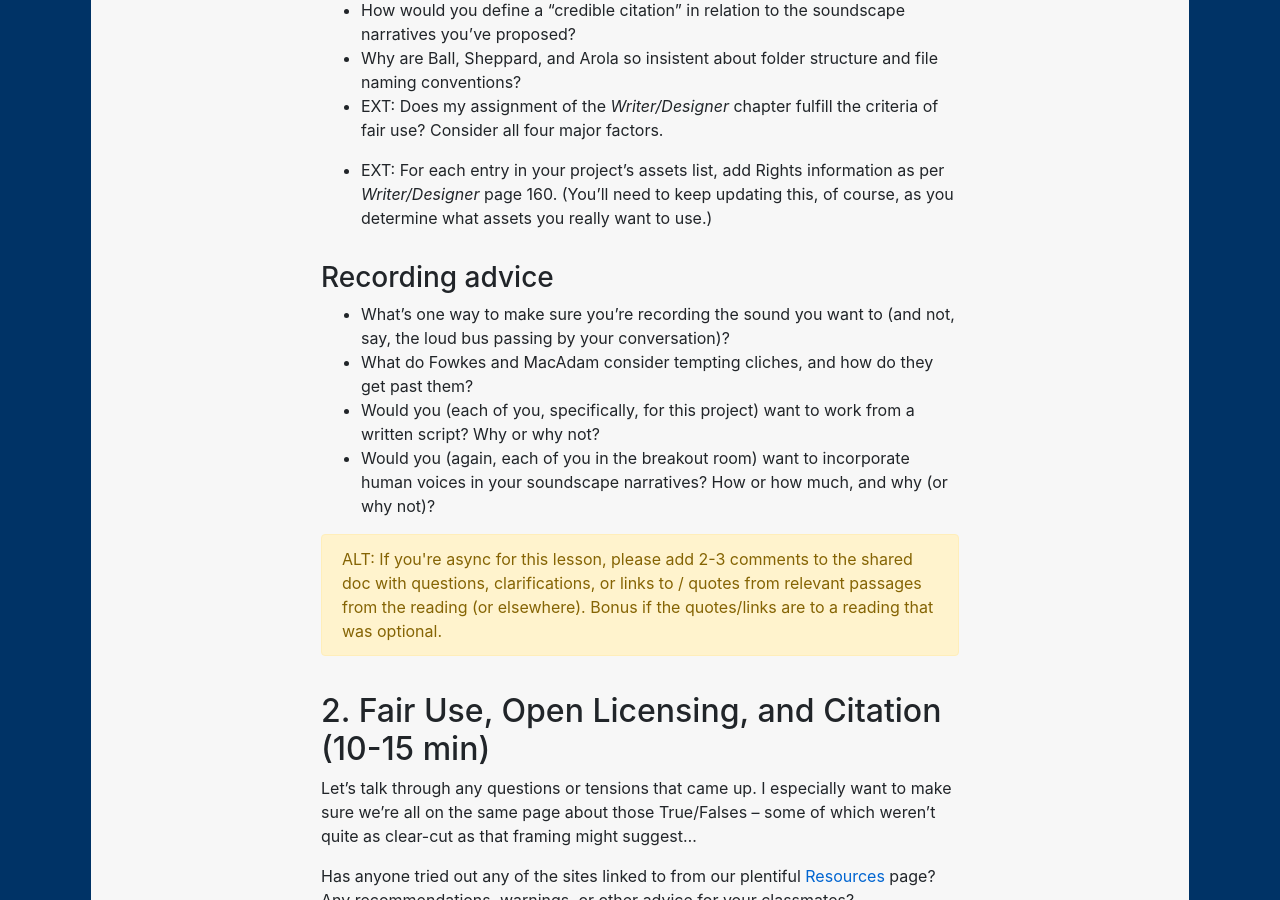
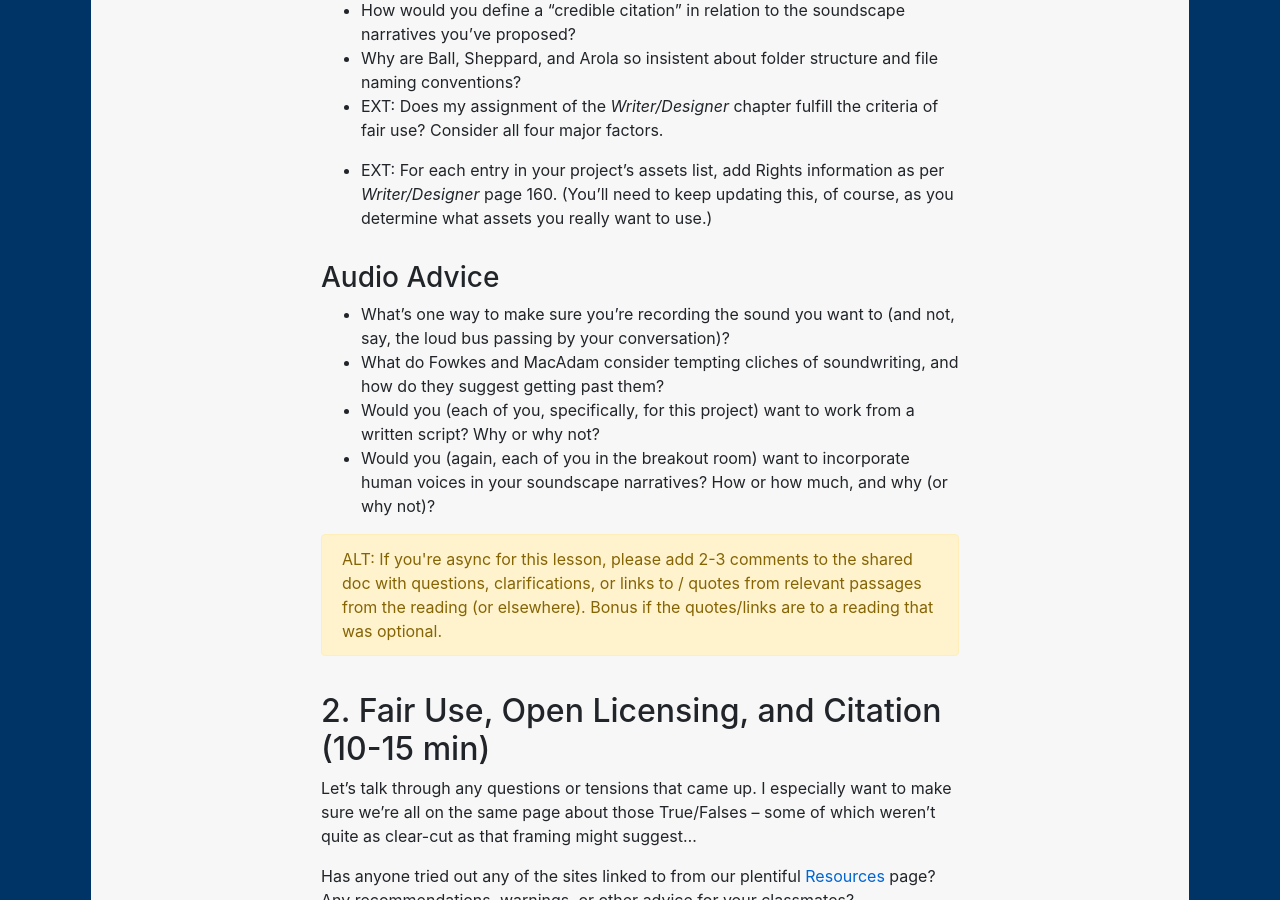
Before and after one commit to benmiller314/cdm2021spring, a Jekyll site: the page built from plans/lesson-05.md, in a window 1280 px wide and 900 px high, scrolled down 1511 px. Built offline with Jekyll 4.4.1, drawn with Linux system fonts in a browser that asks for light colours; our own code applies the rules of GitHub Pages for plain Markdown files.

Commit message:
minor wording changes

```diff
--- a/plans/lesson-05.md
+++ b/plans/lesson-05.md
@@ -32,10 +32,10 @@ Call me in (<img src="https://assets.zoom.us/images/en-us/desktop/generic/in-mee
 
 * EXT: For each entry in your project's assets list, add Rights information as per _Writer/Designer_ page 160. (You'll need to keep updating this, of course, as you determine what assets you really want to use.)
 
-### Recording advice
+### Audio Advice
 
 * What's one way to make sure you're recording the sound you want to (and not, say, the loud bus passing by your conversation)?
-* What do Fowkes and MacAdam consider tempting cliches, and how do they get past them? <!-- birds chirping, cars rolling by (which also sounds like water). Get past with strong voiceover writing; contextualizing structure; specific instances of a theme. -->
+* What do Fowkes and MacAdam consider tempting cliches of soundwriting, and how do they suggest getting past them?  <!-- birds chirping, cars rolling by (which also sounds like water), kids at a playground. Get past with strong voiceover writing; contextualizing structure; specific instances of a theme. -->
 * Would you (each of you, specifically, for this project) want to work from a written script? Why or why not?
 * Would you (again, each of you in the breakout room) want to incorporate human voices in your soundscape narratives? How or how much, and why (or why not)?
 
```
Also changed, not shown: resources.md (+1 -1 lines).
